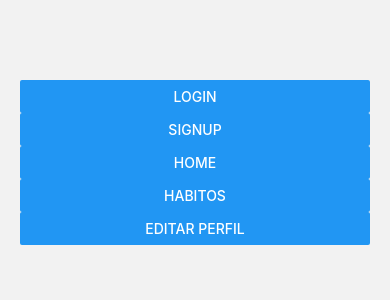
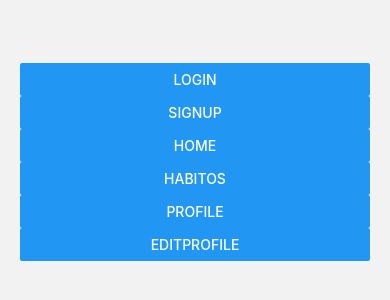
Before and after one commit to VanderleiaRibeiro/Tech-Academy-7, a React Native app in the folder frontend/: screen / in a window 390 px wide. Shown: the part 260-560 px from the top of the page. Built offline with nearby package versions, Linux system fonts and the light colour scheme.

Commit message:
chore(app): incluir a tela EditProfile na navegação principal

```diff
--- a/frontend/App.js
+++ b/frontend/App.js
@@ -8,6 +8,7 @@ import Signup from "./src/telas/Signup/Signup";
 import Home from "./src/telas/Home/Home";
 import Habitos from "./src/telas/Habitos";
 import Profile from "./src/telas/Profile/Profile";
+import EditProfile from "./src/telas/EditProfile/EditProfile";
 
 const Stack = createNativeStackNavigator();
 
@@ -18,8 +19,9 @@ function QuickNav({ navigation }) {
       <Button title="Signup" onPress={() => navigation.navigate("Signup")} />
       <Button title="Home" onPress={() => navigation.navigate("Home")} />
       <Button title="Habitos" onPress={() => navigation.navigate("Habitos")} />
+      <Button title="Profile" onPress={() => navigation.navigate("Profile")} />
       <Button
-        title="Editar Perfil"
+        title="EditProfile"
         onPress={() => navigation.navigate("EditProfile")}
       />
     </View>
@@ -39,6 +41,7 @@ export default function App() {
         <Stack.Screen name="Home" component={Home} />
         <Stack.Screen name="Habitos" component={Habitos} />
         <Stack.Screen name="Profile" component={Profile} />
+        <Stack.Screen name="EditProfile" component={EditProfile} />
       </Stack.Navigator>
     </NavigationContainer>
   );
```
